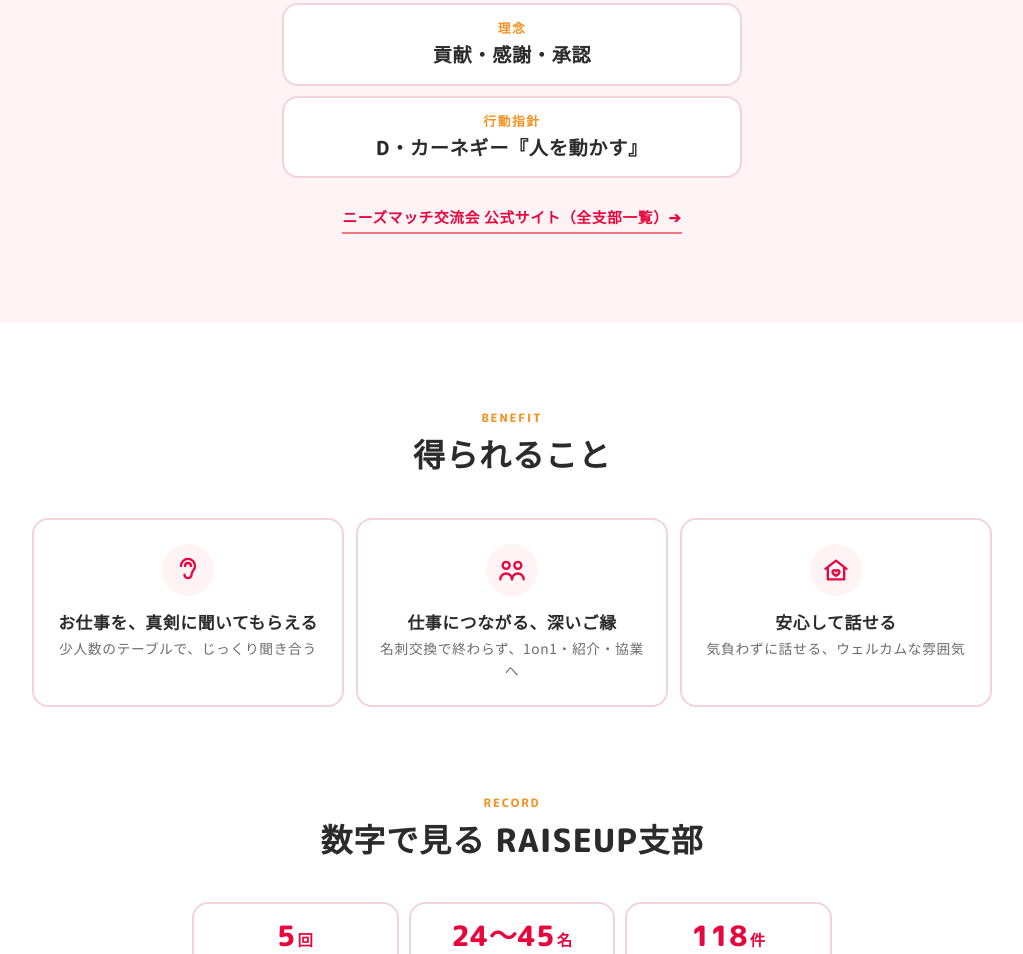
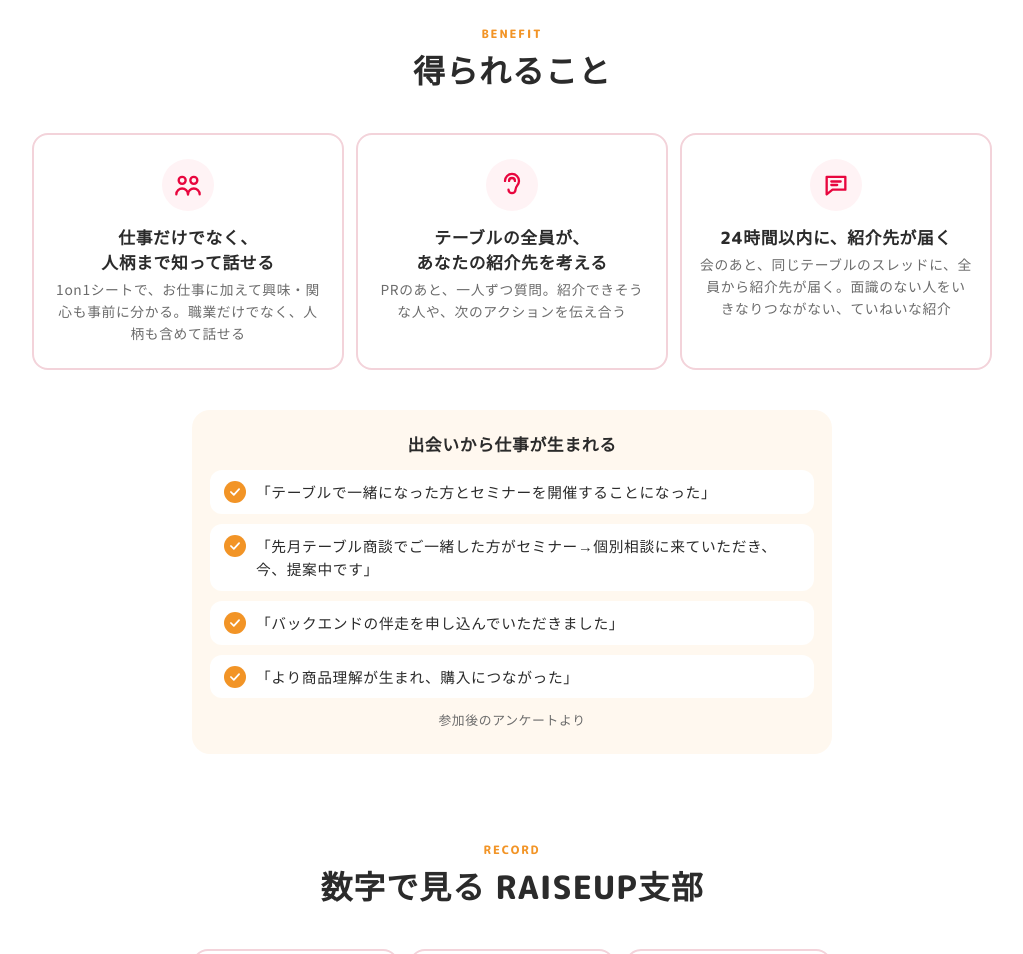
Before and after one commit to kyhfe013/kamayan-web, a plain HTML site: page raiseup/index.html in a window 1280 px wide. Shown: the part 2558-3512 px from the top of the page, without its empty margins (128-1151 px from the left). Drawn offline with Linux system fonts and the light colour scheme.

Commit message:
RAISEUP支部: 得られることを組み替え
Co-Authored-By: Claude Opus 5.5 <noreply@anthropic.com>

```diff
--- a/raiseup/index.html
+++ b/raiseup/index.html
@@ -298,18 +298,6 @@ footer{border-top:1px solid var(--border-color);padding:28px 20px 96px;text-alig
       <li><span class="num">3</span><span>トライアンドエラーを楽しむ</span></li>
     </ol>
   </div>
-  <div class="wrap">
-    <div class="results" style="margin-top:40px">
-      <h3>出会いから仕事が生まれる</h3>
-      <ul>
-        <li>「テーブルで一緒になった方とセミナーを開催することになった」</li>
-        <li>「先月テーブル商談でご一緒した方がセミナー→個別相談に来ていただき、今、提案中です」</li>
-        <li>「バックエンドの伴走を申し込んでいただきました」</li>
-        <li>「より商品理解が生まれ、購入につながった」</li>
-      </ul>
-      <p class="small center" style="margin-top:.8em">参加後のアンケートより</p>
-    </div>
-  </div>
 </section>
 
 <!-- NM -->
@@ -336,17 +324,29 @@ footer{border-top:1px solid var(--border-color);padding:28px 20px 96px;text-alig
   <div class="wide">
     <div class="cards">
       <div class="card">
-        <div class="ico"><svg viewBox="0 0 24 24" aria-hidden="true"><path d="M6 8.5a6 6 0 1 1 12 0c0 3.5-3 4.5-3 7.5a3 3 0 0 1-6 0"/><path d="M9.5 8.5a2.5 2.5 0 0 1 5 0"/></svg></div>
-        <div><h3>お仕事を、真剣に聞いてもらえる</h3><p>少人数のテーブルで、じっくり聞き合う</p></div>
+        <div class="ico"><svg viewBox="0 0 24 24" aria-hidden="true"><circle cx="7" cy="8" r="3"/><circle cx="17" cy="8" r="3"/><path d="M2 20c0-3 2.5-5 5-5s5 2 5 5"/><path d="M12 20c0-3 2.5-5 5-5s5 2 5 5"/></svg></div>
+        <div><h3><span class="nw">仕事だけでなく、</span><span class="nw">人柄まで知って話せる</span></h3><p>1on1シートで、お仕事に加えて興味・関心も事前に分かる。職業だけでなく、人柄も含めて話せる</p></div>
       </div>
       <div class="card">
-        <div class="ico"><svg viewBox="0 0 24 24" aria-hidden="true"><circle cx="7" cy="8" r="3"/><circle cx="17" cy="8" r="3"/><path d="M2 20c0-3 2.5-5 5-5s5 2 5 5"/><path d="M12 20c0-3 2.5-5 5-5s5 2 5 5"/></svg></div>
-        <div><h3>仕事につながる、深いご縁</h3><p>名刺交換で終わらず、1on1・紹介・協業へ</p></div>
+        <div class="ico"><svg viewBox="0 0 24 24" aria-hidden="true"><path d="M6 8.5a6 6 0 1 1 12 0c0 3.5-3 4.5-3 7.5a3 3 0 0 1-6 0"/><path d="M9.5 8.5a2.5 2.5 0 0 1 5 0"/></svg></div>
+        <div><h3><span class="nw">テーブルの全員が、</span><span class="nw">あなたの紹介先を考える</span></h3><p>PRのあと、一人ずつ質問。紹介できそうな人や、次のアクションを伝え合う</p></div>
       </div>
       <div class="card">
-        <div class="ico"><svg viewBox="0 0 24 24" aria-hidden="true"><path d="M3 11l9-7 9 7"/><path d="M5 10v10h14V10"/><path d="M12 17s-3-1.8-3-3.6A1.6 1.6 0 0 1 12 13a1.6 1.6 0 0 1 3 .4C15 15.2 12 17 12 17z"/></svg></div>
-        <div><h3>安心して話せる</h3><p>気負わずに話せる、ウェルカムな雰囲気</p></div>
+        <div class="ico"><svg viewBox="0 0 24 24" aria-hidden="true"><path d="M4 5h16v11H9l-5 4z"/><path d="M8 9h8M8 12h5"/></svg></div>
+        <div><h3><span class="nw">24時間以内に、</span><span class="nw">紹介先が届く</span></h3><p>会のあと、同じテーブルのスレッドに、全員から紹介先が届く。面識のない人をいきなりつながない、ていねいな紹介</p></div>
       </div>
+    </div>
+  </div>
+  <div class="wrap">
+    <div class="results" style="margin-top:40px">
+      <h3>出会いから仕事が生まれる</h3>
+      <ul>
+        <li>「テーブルで一緒になった方とセミナーを開催することになった」</li>
+        <li>「先月テーブル商談でご一緒した方がセミナー→個別相談に来ていただき、今、提案中です」</li>
+        <li>「バックエンドの伴走を申し込んでいただきました」</li>
+        <li>「より商品理解が生まれ、購入につながった」</li>
+      </ul>
+      <p class="small center" style="margin-top:.8em">参加後のアンケートより</p>
     </div>
   </div>
 </section>
```
